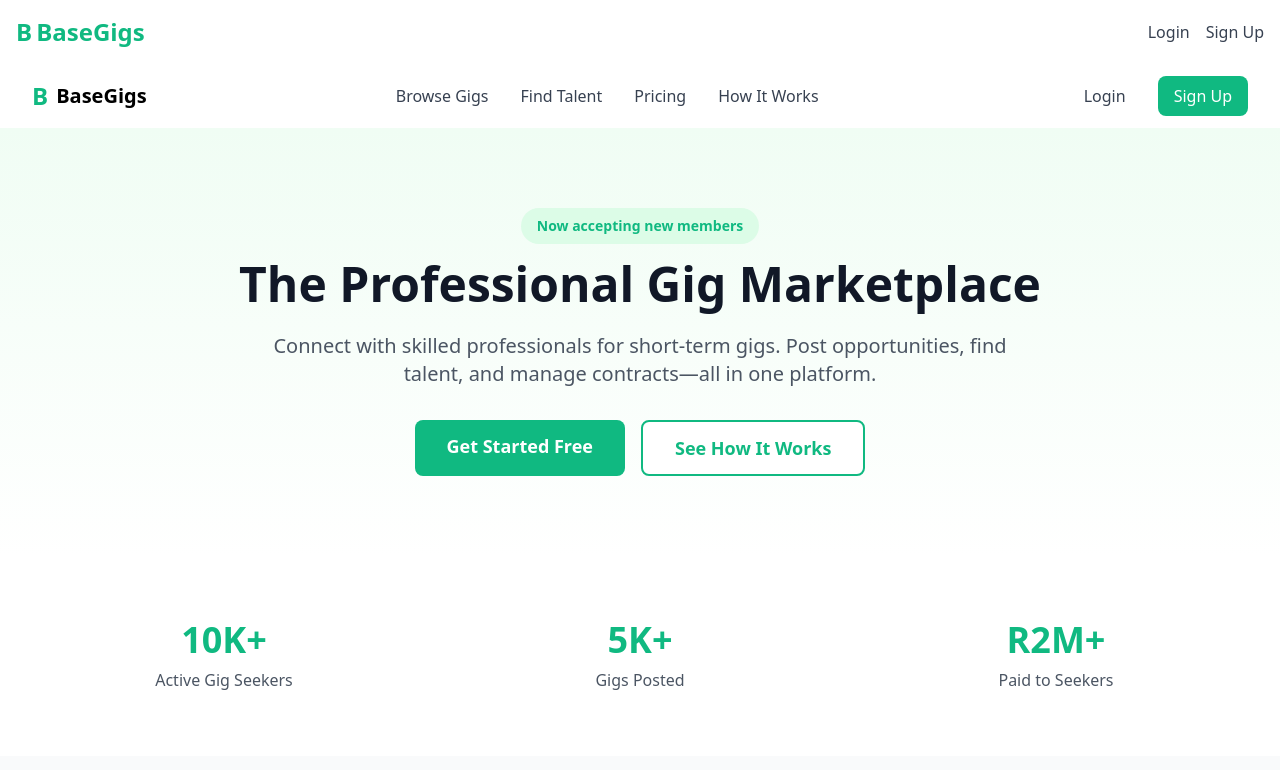
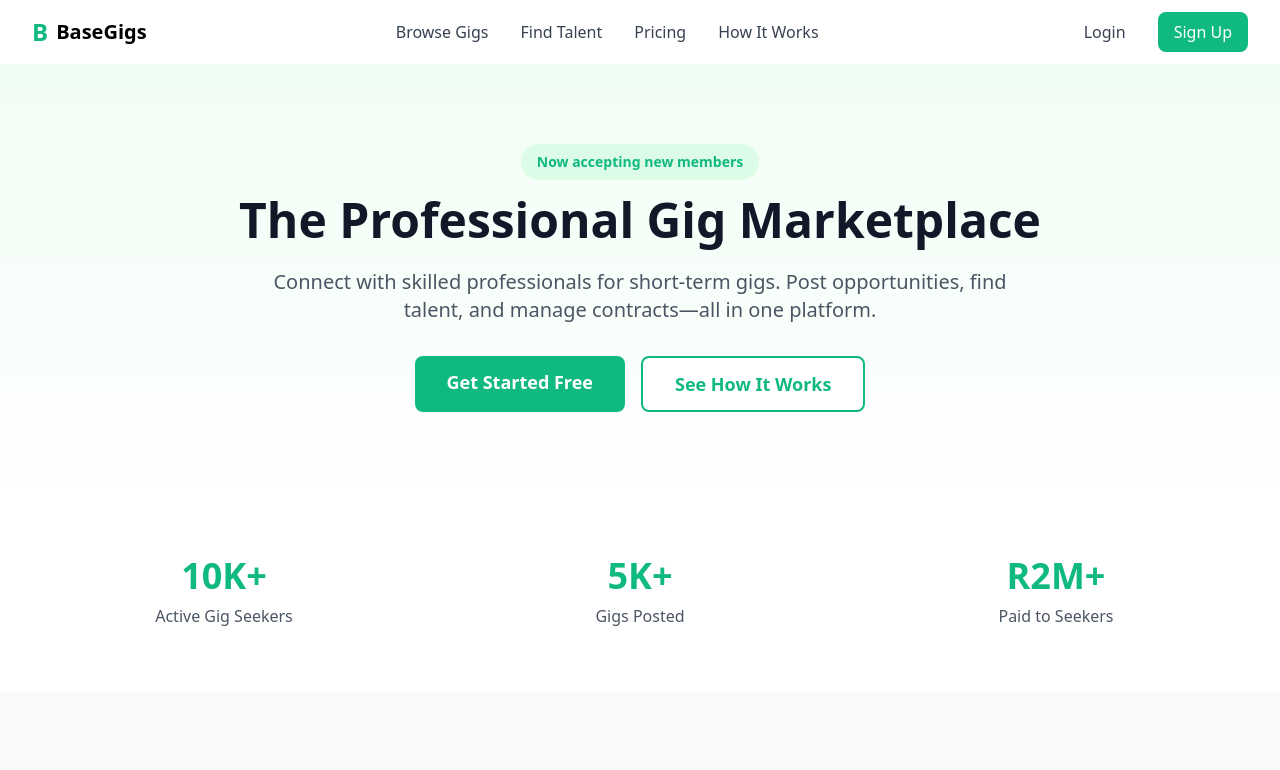
Before and after one commit to Sib222/basegigs, a Next.js app: page / in a window 1280 px wide. Shown: the top 770 px of the page. Built offline with nearby package versions, Linux system fonts and the light colour scheme.

Commit message:
Update layout.tsx

```diff
--- a/app/layout.tsx
+++ b/app/layout.tsx
@@ -1,61 +1,9 @@
-'use client'
-
 import './globals.css'
 import type { Metadata } from 'next'
-import { useEffect, useState } from 'react'
-import Link from 'next/link'
-import { supabase } from '@/lib/supabase'
 
 export const metadata: Metadata = {
   title: 'BaseGigs - Professional Gig Marketplace',
   description: 'Connect with skilled professionals for short-term gigs in South Africa',
-}
-
-function Header() {
-  const [session, setSession] = useState<any>(null)
-
-  useEffect(() => {
-    supabase.auth.getSession().then(({ data }) => {
-      setSession(data.session)
-    })
-
-    const { data: listener } = supabase.auth.onAuthStateChange((_event, session) => {
-      setSession(session)
-    })
-
-    return () => {
-      listener?.unsubscribe()
-    }
-  }, [])
-
-  return (
-    <header className="bg-white shadow p-4 flex justify-between items-center">
-      <Link href="/" className="text-2xl font-bold text-primary flex items-center">
-        <span>B</span><span className="ml-1">BaseGigs</span>
-      </Link>
-      <nav className="space-x-4">
-        {session ? (
-          <>
-            <Link href="/dashboard/client" className="text-gray-700 hover:text-primary">Dashboard</Link>
-            <button
-              onClick={async () => {
-                await supabase.auth.signOut()
-                window.location.reload()
-              }}
-              className="text-gray-700 hover:text-primary"
-            >
-              Logout
-            </button>
-          </>
-        ) : (
-          <>
-            <Link href="/login" className="text-gray-700 hover:text-primary">Login</Link>
-            <Link href="/signup" className="text-gray-700 hover:text-primary">Sign Up</Link>
-          </>
-        )}
-      </nav>
-    </header>
-  )
 }
 
 export default function RootLayout({
@@ -66,8 +14,7 @@ export default function RootLayout({
   return (
     <html lang="en">
       <body className="bg-gray-50 min-h-screen">
-        <Header />
-        <main>{children}</main>
+        {children}
       </body>
     </html>
   )
```
